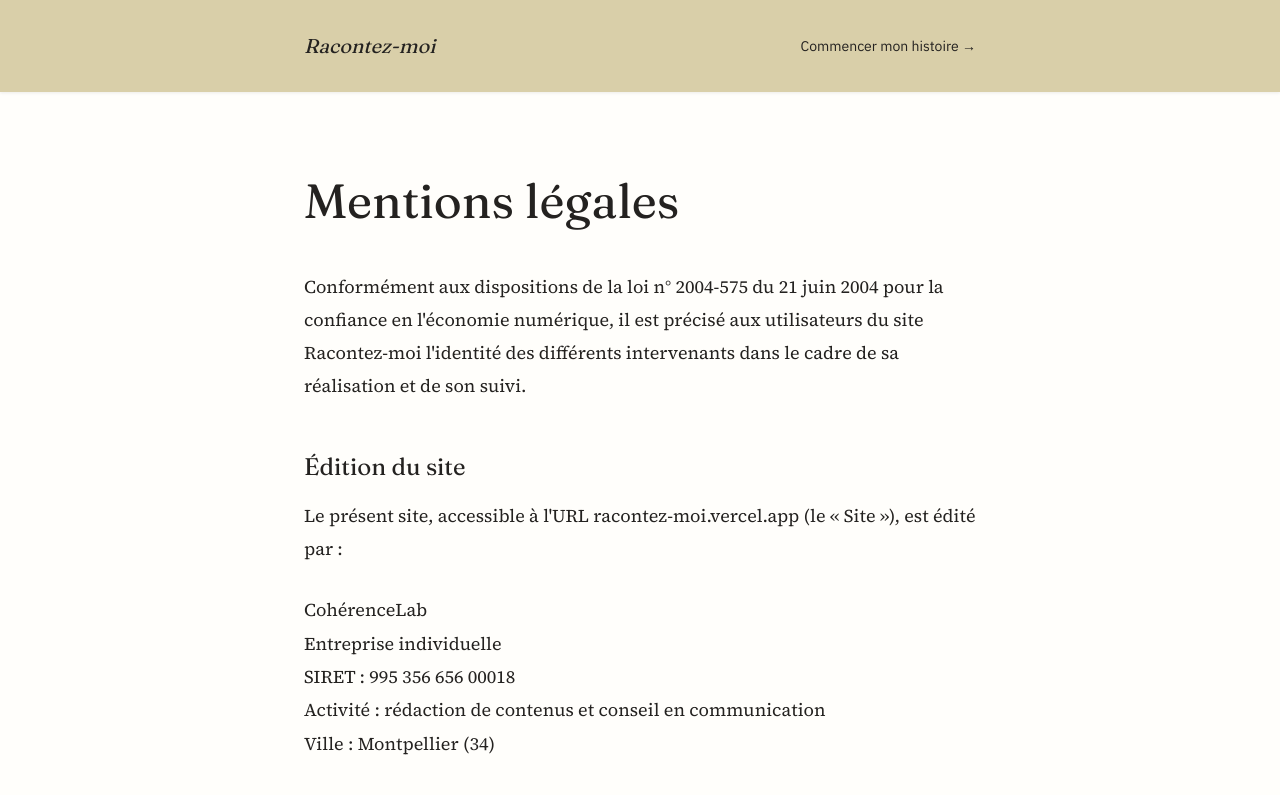
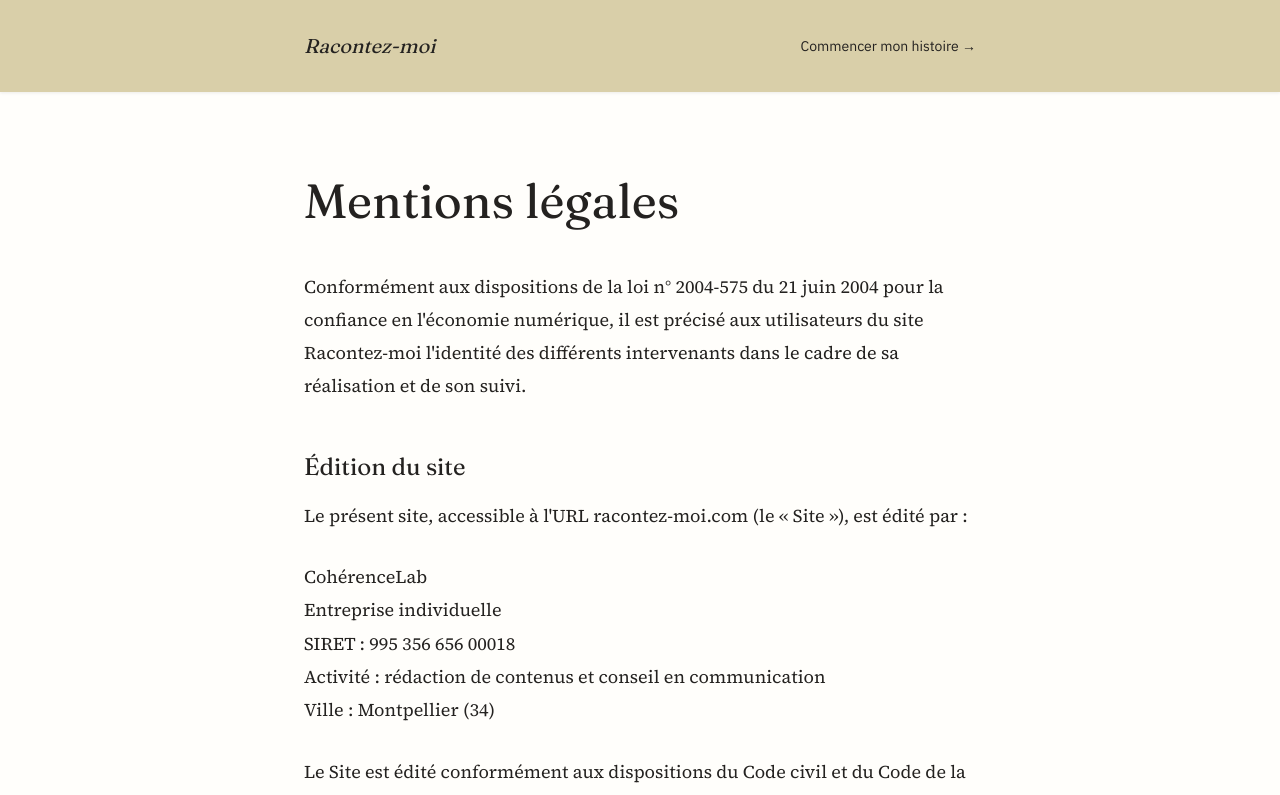
Before and after one commit to Rigi34/racontez-moi, a Next.js app: page /mentions-legales in a window 1280 px wide. Shown: the top 795 px of the page. Built offline with nearby package versions, Linux system fonts and the light colour scheme.

Commit message:
fix: URL correcte du site dans les mentions légales (racontez-moi.com)

```diff
--- a/app/mentions-legales/page.tsx
+++ b/app/mentions-legales/page.tsx
@@ -45,7 +45,7 @@
               Édition du site
             </h2>
             <p>
-              Le présent site, accessible à l&apos;URL racontez-moi.vercel.app (le « Site »),
+              Le présent site, accessible à l&apos;URL racontez-moi.com (le « Site »),
               est édité par :
             </p>
             <p>
```
